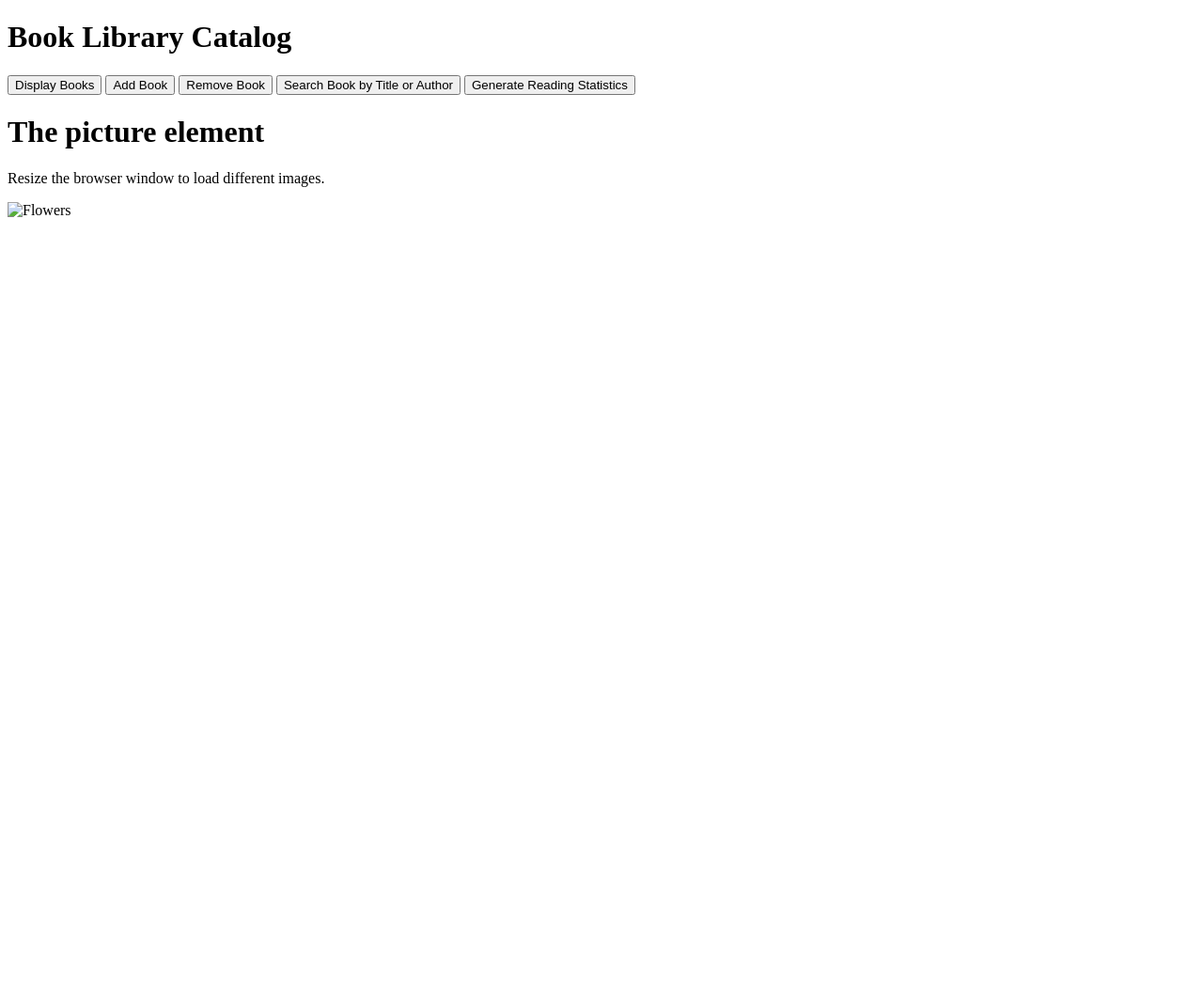
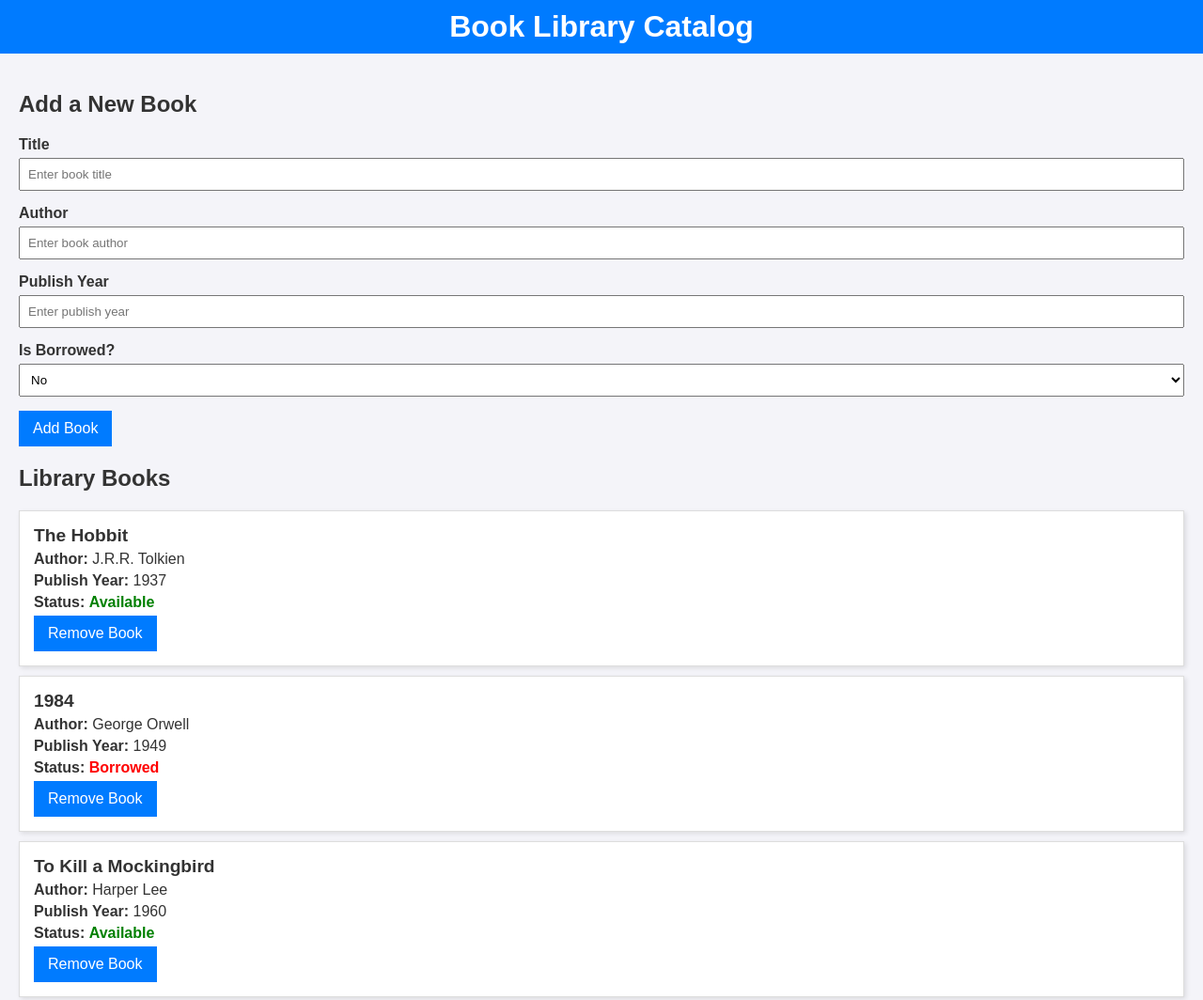
Before and after one commit to AqeelSan/Book-Library-Catalog, a plain HTML site: page index.html in a window 1280 px wide. Shown: the whole page at 94% size. Before the commit the page ends 800 px from the top, so only its background shows below. Drawn offline with Linux system fonts and the light colour scheme.

Commit message:
Update index.html

```diff
--- a/index.html
+++ b/index.html
@@ -4,143 +4,175 @@
     <meta charset="UTF-8">
     <meta name="viewport" content="width=device-width, initial-scale=1.0">
     <title>Book Library Catalog</title>
+    <style>
+        body {
+            font-family: Arial, sans-serif;
+            background-color: #f4f4f9;
+            margin: 0;
+            padding: 0;
+            color: #333;
+        }
+        header {
+            background-color: #007BFF;
+            color: white;
+            padding: 10px 20px;
+            text-align: center;
+        }
+        h1 {
+            margin: 0;
+        }
+        main {
+            padding: 20px;
+        }
+        .form-group {
+            margin-bottom: 15px;
+        }
+        .form-group label {
+            display: block;
+            font-weight: bold;
+            margin-bottom: 5px;
+        }
+        .form-group input, .form-group select {
+            width: 100%;
+            padding: 8px;
+            box-sizing: border-box;
+        }
+        button {
+            padding: 10px 15px;
+            background-color: #007BFF;
+            color: white;
+            border: none;
+            cursor: pointer;
+            font-size: 16px;
+        }
+        button:hover {
+            background-color: #0056b3;
+        }
+        .book-list {
+            margin-top: 20px;
+        }
+        .book-card {
+            border: 1px solid #ddd;
+            padding: 15px;
+            margin-bottom: 10px;
+            background-color: #fff;
+            box-shadow: 2px 2px 5px rgba(0, 0, 0, 0.1);
+        }
+        .book-card h3 {
+            margin: 0;
+            font-size: 1.2em;
+        }
+        .book-card p {
+            margin: 5px 0;
+        }
+        .book-card .borrowed {
+            color: red;
+            font-weight: bold;
+        }
+        .book-card .available {
+            color: green;
+            font-weight: bold;
+        }
+    </style>
 </head>
 <body>
+
+<header>
     <h1>Book Library Catalog</h1>
+</header>
+
+<main>
+    <section>
+        <h2>Add a New Book</h2>
+        <div class="form-group">
+            <label for="title">Title</label>
+            <input type="text" id="title" placeholder="Enter book title">
+        </div>
+        <div class="form-group">
+            <label for="author">Author</label>
+            <input type="text" id="author" placeholder="Enter book author">
+        </div>
+        <div class="form-group">
+            <label for="year">Publish Year</label>
+            <input type="number" id="year" placeholder="Enter publish year">
+        </div>
+        <div class="form-group">
+            <label for="borrowed">Is Borrowed?</label>
+            <select id="borrowed">
+                <option value="false">No</option>
+                <option value="true">Yes</option>
+            </select>
+        </div>
+        <button onclick="addBook()">Add Book</button>
+    </section>
+
+    <section>
+        <h2>Library Books</h2>
+        <div id="book-list" class="book-list"></div>
+    </section>
+</main>
+
 <script>
-        // Define a structure for a Book
-        class Book {
-            constructor(title, author, publishYear, isBorrowed) {
-                this.title = title;
-                this.author = author;
-                this.publishYear = publishYear;
-                this.isBorrowed = isBorrowed;
-            }
+    const books = [
+        { title: "The Hobbit", author: "J.R.R. Tolkien", publishYear: 1937, isBorrowed: false },
+        { title: "1984", author: "George Orwell", publishYear: 1949, isBorrowed: true },
+        { title: "To Kill a Mockingbird", author: "Harper Lee", publishYear: 1960, isBorrowed: false }
+    ];
+
+    function displayBooks() {
+        const bookList = document.getElementById("book-list");
+        bookList.innerHTML = "";
+
+        if (books.length === 0) {
+            bookList.innerHTML = "<p>No books available in the library.</p>";
+            return;
         }
 
-        const books = [
-            new Book("The Hobbit", "J.R.R. Tolkien", 1937, false),
-            new Book("1984", "George Orwell", 1949, true),
-            new Book("To Kill a Mockingbird", "Harper Lee", 1960, false),
-            new Book("The Great Gatsby", "F. Scott Fitzgerald", 1925, true),
-            new Book("Moby Dick", "Herman Melville", 1851, false),
-            new Book("War and Peace", "Leo Tolstoy", 1869, true),
-            new Book("Pride and Prejudice", "Jane Austen", 1813, false),
-            new Book("The Catcher in the Rye", "J.D. Salinger", 1951, true),
-            new Book("The Odyssey", "Homer", -800, false),
-            new Book("Ulysses", "James Joyce", 1922, true)
-        ];
+        books.forEach((book, index) => {
+            const bookCard = document.createElement("div");
+            bookCard.classList.add("book-card");
 
-        function toLowerCase(str) {
-            return str.toLowerCase();
-        }
+            bookCard.innerHTML = `
+                <h3>${book.title}</h3>
+                <p><strong>Author:</strong> ${book.author}</p>
+                <p><strong>Publish Year:</strong> ${book.publishYear}</p>
+                <p><strong>Status:</strong> <span class="${book.isBorrowed ? 'borrowed' : 'available'}">
+                    ${book.isBorrowed ? "Borrowed" : "Available"}</span></p>
+                <button onclick="removeBook(${index})">Remove Book</button>
+            `;
 
-        function displayBookInfo() {
-            let output = "";
-            books.forEach((book, index) => {
-                output += `<div>
-                    <h2>Book ${index + 1}:</h2>
-                    <p>Title: ${book.title}</p>
-                    <p>Author: ${book.author}</p>
-                    <p>Publish Year: ${book.publishYear}</p>
-                    <p>Borrowed: ${book.isBorrowed ? "Yes" : "No"}</p>
-                    <hr>
-                </div>`;
+            bookList.appendChild(bookCard);
         });
-            document.getElementById("book-info").innerHTML = output;
     }
 
     function addBook() {
-            const title = prompt("Enter title:");
-            const author = prompt("Enter author:");
-            const publishYear = prompt("Enter publish year:");
-            const isBorrowed = confirm("Is the book borrowed?");
+        const title = document.getElementById("title").value.trim();
+        const author = document.getElementById("author").value.trim();
+        const year = parseInt(document.getElementById("year").value.trim());
+        const isBorrowed = document.getElementById("borrowed").value === "true";
 
-            const newBook = new Book(title, author, publishYear, isBorrowed);
-            books.push(newBook);
-            alert("Book added successfully!");
-            displayBookInfo();
+        if (!title || !author || !year) {
+            alert("Please fill out all fields!");
+            return;
         }
 
-        function removeBook() {
-            const index = prompt("Enter the index of the book to remove:");
+        books.push({ title, author, publishYear: year, isBorrowed });
+        displayBooks();
 
-            if (index > 0 && index <= books.length) {
-                books.splice(index - 1, 1);
-                alert("Book removed successfully!");
-                displayBookInfo();
-            } else {
-                alert("Invalid index!");
-            }
+        document.getElementById("title").value = "";
+        document.getElementById("author").value = "";
+        document.getElementById("year").value = "";
+        document.getElementById("borrowed").value = "false";
     }
 
-        function searchBooksByTitleOrAuthor() {
-            const input = prompt("Enter title or author to search:");
-            let found = false;
-            const lowerInput = toLowerCase(input);
-
-            books.forEach((book) => {
-                if (toLowerCase(book.title) === lowerInput || toLowerCase(book.author) === lowerInput) {
-                    alert(`Book found!
-                    Title: ${book.title}
-                    Author: ${book.author}
-                    Publish Year: ${book.publishYear}
-                    Borrowed: ${book.isBorrowed ? "Yes" : "No"}`);
-                    found = true;
-                }
-            });
-
-            if (!found) {
-                alert(`Book with title or author "${input}" not found.`);
-            }
+    function removeBook(index) {
+        books.splice(index, 1);
+        displayBooks();
     }
 
-        function generateStatistics() {
-            const totalBooks = books.length;
-            const borrowedBooks = books.filter(book => book.isBorrowed).length;
-
-            const yearDistribution = books.reduce((acc, book) => {
-                acc[book.publishYear] = (acc[book.publishYear] || 0) + 1;
-                return acc;
-            }, {});
-
-            let distributionOutput = "";
-            for (const year in yearDistribution) {
-                distributionOutput += `Year ${year}: ${yearDistribution[year]} book(s)<br>`;
-            }
-
-            alert(`Total number of books: ${totalBooks}
-            Number of borrowed books: ${borrowedBooks}
-            Year-wise distribution of books:
-            ${distributionOutput}`);
-        }
+    // Initial display of books
+    displayBooks();
 </script>
-    <div>
-        <button onclick="displayBookInfo()">Display Books</button>
-        <button onclick="addBook()">Add Book</button>
-        <button onclick="removeBook()">Remove Book</button>
-        <button onclick="searchBooksByTitleOrAuthor()">Search Book by Title or Author</button>
-        <button onclick="generateStatistics()">Generate Reading Statistics</button>
-    </div>
-    <div id="book-info"></div>
-</body>
-</html>
-<!DOCTYPE html>
-<html>
-<head>
-<meta name="viewport" content="width=device-width, initial-scale=1.0">
-</head>
-<body>
-
-<h1>The picture element</h1>
-
-<p>Resize the browser window to load different images.</p>
-
-<picture>
-  <source media="(min-width:650px)" srcset="img_pink_flowers.jpg">
-  <source media="(min-width:465px)" srcset="img_white_flower.jpg">
-  <img src="img_orange_flowers.jpg" alt="Flowers" style="width:auto;">
-</picture>
 
 </body>
 </html>
```
Lines whose indentation alone changed are shown as unchanged.
